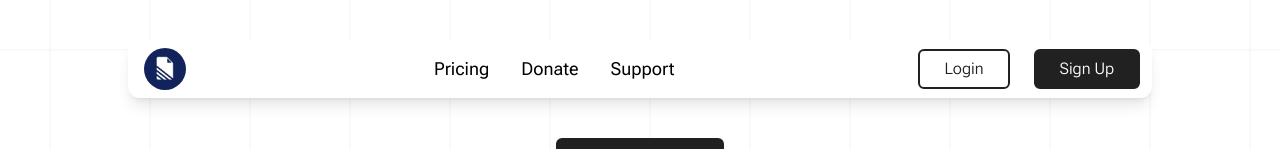
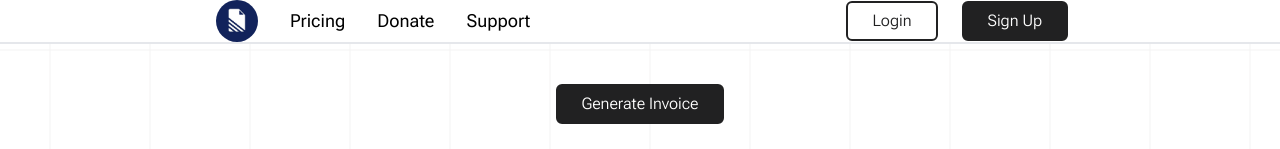
Before and after one commit to timjcai/invoice-generator-next, a Next.js app: page /dashboard in a window 1280 px wide. Shown: the top 149 px of the page. Built offline with nearby package versions, Linux system fonts and the light colour scheme; no server answers; the database is empty.

Commit message:
feat: update navbar style

```diff
--- a/src/app/components/Navigation/Navbar.tsx
+++ b/src/app/components/Navigation/Navbar.tsx
@@ -11,8 +11,9 @@ export const Navbar = () => {
     const { uid } = useProfileContext() as ProfileContextValue;
 
     return (
-        <>
-            <div className="flex flex-row justify-between items-center py-[8px] w-[calc(100%-32px)] md:w-[calc(100%-200px)] lg:w-[1024px] z-10 mt-[40px] top-[10px] bg-white rounded-xl mb-[40px] shadow-lg">
+        <div className="flex items-center justify-center w-full bg-white border-b-2 border-[#e5e7eb] mb-[40px] h-[80px] px-4 md:px-[200px]">
+            <div className="flex flex-row justify-between items-center max-w-8xl w-[80vw]">
+                <div className="flex flex-row">
                     <NavbarLinkButton
                         label={
                             <Link href="/">
@@ -46,6 +47,8 @@ export const Navbar = () => {
                         />
                         <NavbarLinkButton label={<a>Support</a>} />
                     </div>
+                </div>
+
                 <div className="flex flex-row justify-between">
                     {uid ? (
                         <>
@@ -70,7 +73,7 @@ export const Navbar = () => {
                     )}
                 </div>
             </div>
-        </>
+        </div>
     );
 };
 
--- a/src/app/globals.css
+++ b/src/app/globals.css
@@ -6,6 +6,11 @@
   --foreground-rgb: 0, 0, 0;
   --background-start-rgb: 214, 219, 220;
   --background-end-rgb: 255, 255, 255;
+  --brand-black: #0E0F19;
+  --brand-white: #ffffff;
+  --brand-accent1: #ff9f1C;
+  --brand-accent2: #006c67;
+  --brand-accent3: #f194b4;
 }
 
 @media (prefers-color-scheme: dark) {
```
Lines whose indentation alone changed are shown as unchanged.
